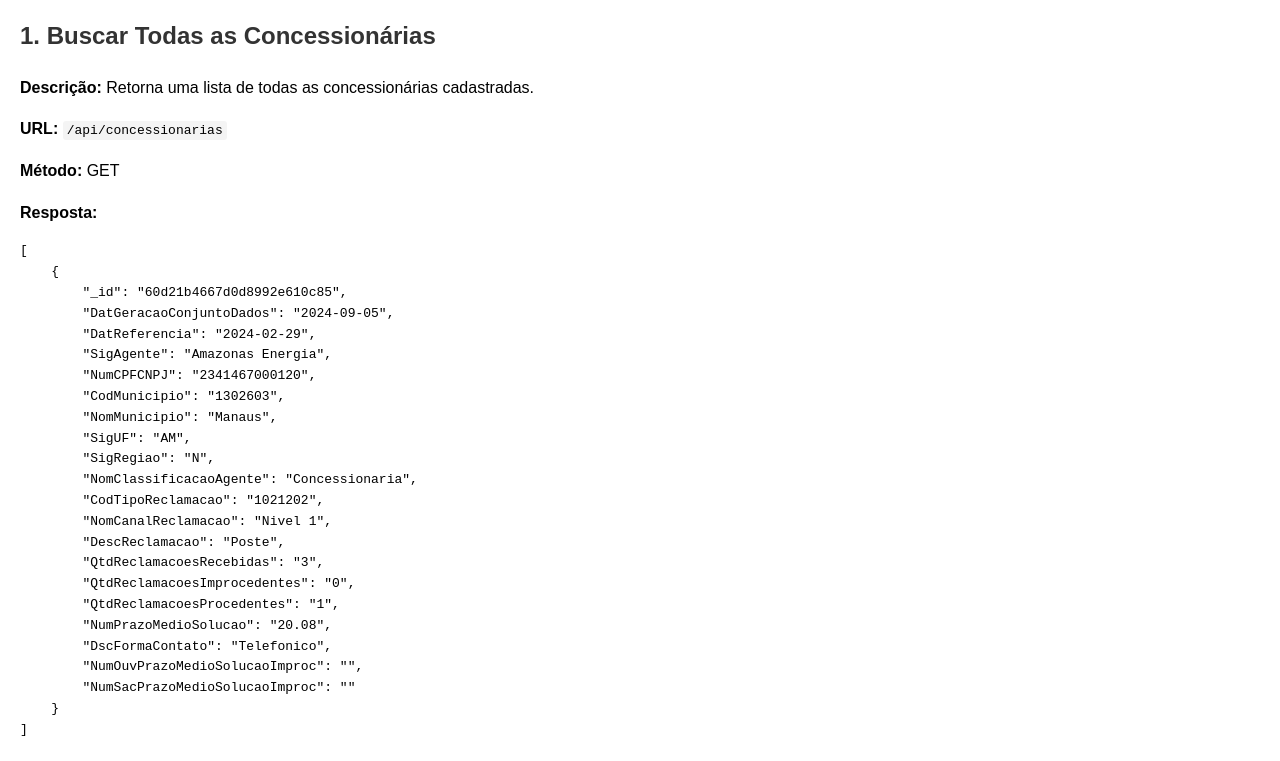
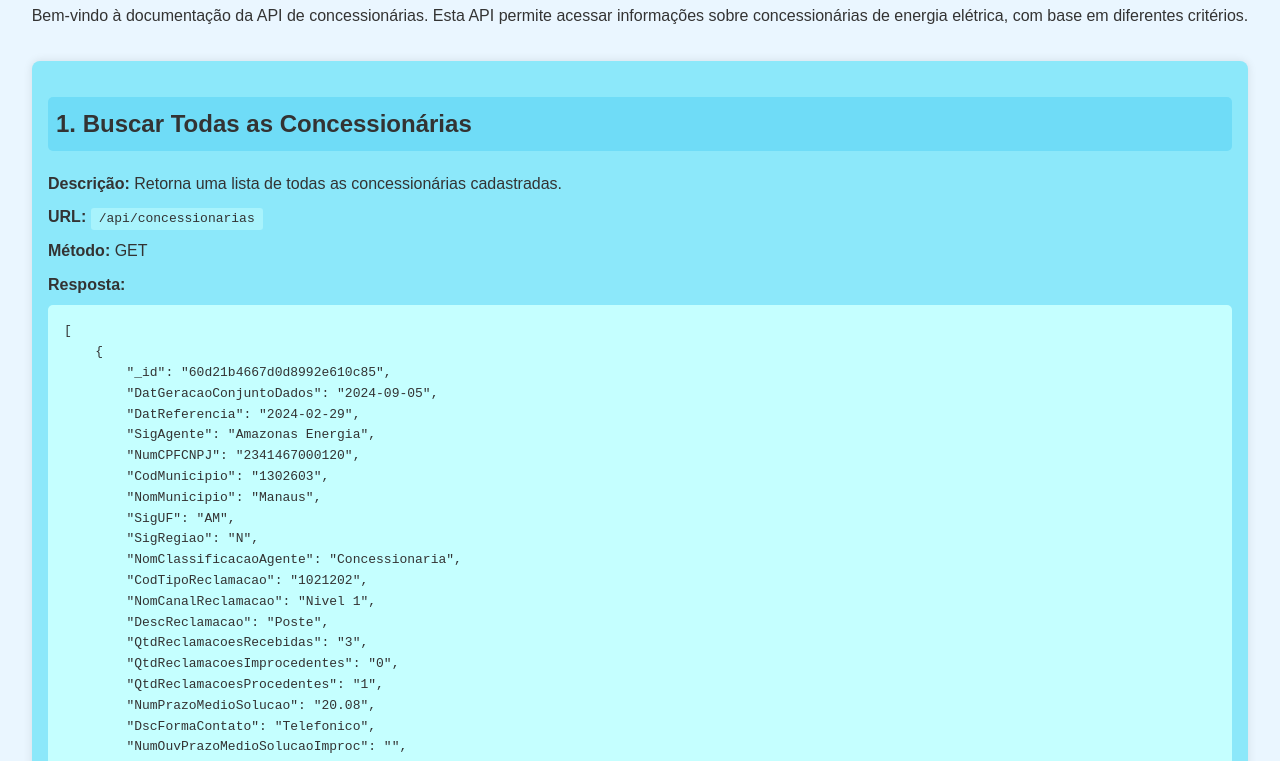
Before and after one commit to RVictorCruz/api_aneel-reclamacoes, a website: page docs/index.html in a window 1280 px wide. Shown: the part 123-884 px from the top of the page. Drawn offline with Linux system fonts and the light colour scheme.

Commit message:
atualizando documentação

```diff
--- a/docs/index.html
+++ b/docs/index.html
@@ -5,18 +5,85 @@
     <meta name="viewport" content="width=device-width, initial-scale=1.0" />
     <title>Documentação da API - Concessionárias</title>
     <link rel="stylesheet" href="styles.css" />
+    <style>
+      body {
+        font-family: Arial, sans-serif;
+        line-height: 1.6;
+        background-color: #eaf6ff;
+        color: #333;
+        margin: 0;
+        padding: 0;
+      }
+      .bem-vindo {
+        text-align: center;
+      }
+
+      h1 {
+        background-color: #52d0f4;
+        color: #fff;
+        padding: 1rem;
+        text-align: center;
+      }
+
+      h2 {
+        background-color: #6fdcf7;
+        color: #fff;
+        padding: 0.5rem;
+        border-radius: 5px;
+      }
+
+      .endpoint {
+        margin: 2rem;
+        padding: 1rem;
+        background-color: #8ce8fa;
+        border-radius: 8px;
+        box-shadow: 0 0 10px rgba(0, 0, 0, 0.1);
+      }
+
+      .endpoint p,
+      .endpoint pre {
+        margin: 0.5rem 0;
+      }
+
+      .endpoint code {
+        background-color: #a8f3fc;
+        padding: 0.2rem 0.5rem;
+        border-radius: 3px;
+      }
+
+      .endpoint-link {
+        text-decoration: none;
+        color: #333;
+        font-weight: bold;
+      }
+
+      .endpoint-link:hover {
+        color: #52d0f4;
+      }
+
+      pre {
+        background-color: #c5ffff;
+        padding: 1rem;
+        border-radius: 5px;
+        overflow-x: auto;
+      }
+    </style>
   </head>
   <body>
     <h1>Documentação da API - ANEEL Reclamações</h1>
 
-    <p>
+    <p class="bem-vindo">
       Bem-vindo à documentação da API de concessionárias. Esta API permite
       acessar informações sobre concessionárias de energia elétrica, com base em
       diferentes critérios.
     </p>
 
     <div class="endpoint">
-      <h2>1. Buscar Todas as Concessionárias</h2>
+      <h2>
+        <a href="/api/concessionarias?page=2&limit=20" class="endpoint-link"
+          >1. Buscar Todas as Concessionárias</a
+        >
+      </h2>
       <p>
         <strong>Descrição:</strong> Retorna uma lista de todas as
         concessionárias cadastradas.
@@ -54,7 +121,13 @@
     </div>
 
     <div class="endpoint">
-      <h2>2. Buscar Concessionária por Nome</h2>
+      <h2>
+        <a
+          href="/api/concessionarias/nome/Amazonas%20Energia"
+          class="endpoint-link"
+          >2. Buscar Concessionária por Nome</a
+        >
+      </h2>
       <p>
         <strong>Descrição:</strong> Retorna uma concessionária com base no nome
         fornecido.
@@ -94,7 +167,11 @@
     </div>
 
     <div class="endpoint">
-      <h2>3. Buscar Concessionária por CNPJ</h2>
+      <h2>
+        <a href="/api/concessionarias/cnpj/2341467000120" class="endpoint-link"
+          >3. Buscar Concessionária por CNPJ</a
+        >
+      </h2>
       <p>
         <strong>Descrição:</strong> Retorna uma concessionária com base no CNPJ
         fornecido.
@@ -134,7 +211,11 @@
     </div>
 
     <div class="endpoint">
-      <h2>4. Buscar Concessionárias por Sigla de UF</h2>
+      <h2>
+        <a href="/api/concessionarias/uf/AM" class="endpoint-link"
+          >4. Buscar Concessionárias por Sigla de UF</a
+        >
+      </h2>
       <p>
         <strong>Descrição:</strong> Retorna uma lista de concessionárias com
         base na sigla do estado (UF) fornecida.
--- a/docs/styles.css
+++ b/docs/styles.css
@@ -1,17 +1,61 @@
 body {
   font-family: Arial, sans-serif;
   line-height: 1.6;
-  margin: 20px;
+  background-color: #eaf6ff;
+  color: #333;
+  margin: 0;
   padding: 0;
 }
-
-h1,
-h2 {
-  color: #333;
+.bem-vindo {
+  text-align: center;
 }
 
-code {
-  background: #f4f4f4;
-  padding: 2px 4px;
+h1 {
+  background-color: #52d0f4;
+  color: #fff;
+  padding: 1rem;
+  text-align: center;
+}
+
+h2 {
+  background-color: #6fdcf7;
+  color: #fff;
+  padding: 0.5rem;
+  border-radius: 5px;
+}
+
+.endpoint {
+  margin: 2rem;
+  padding: 1rem;
+  background-color: #8ce8fa;
+  border-radius: 8px;
+  box-shadow: 0 0 10px rgba(0, 0, 0, 0.1);
+}
+
+.endpoint p,
+.endpoint pre {
+  margin: 0.5rem 0;
+}
+
+.endpoint code {
+  background-color: #a8f3fc;
+  padding: 0.2rem 0.5rem;
   border-radius: 3px;
 }
+
+.endpoint-link {
+  text-decoration: none;
+  color: #333;
+  font-weight: bold;
+}
+
+.endpoint-link:hover {
+  color: #52d0f4;
+}
+
+pre {
+  background-color: #c5ffff;
+  padding: 1rem;
+  border-radius: 5px;
+  overflow-x: auto;
+}
--- a/package.json
+++ b/package.json
@@ -14,6 +14,7 @@
   "dependencies": {
     "dotenv": "^16.4.5",
     "express": "^4.19.2",
+    "mongodb": "^6.8.0",
     "mongoose": "^8.6.1"
   }
 }
```
Also changed, not shown: 2 other files.
